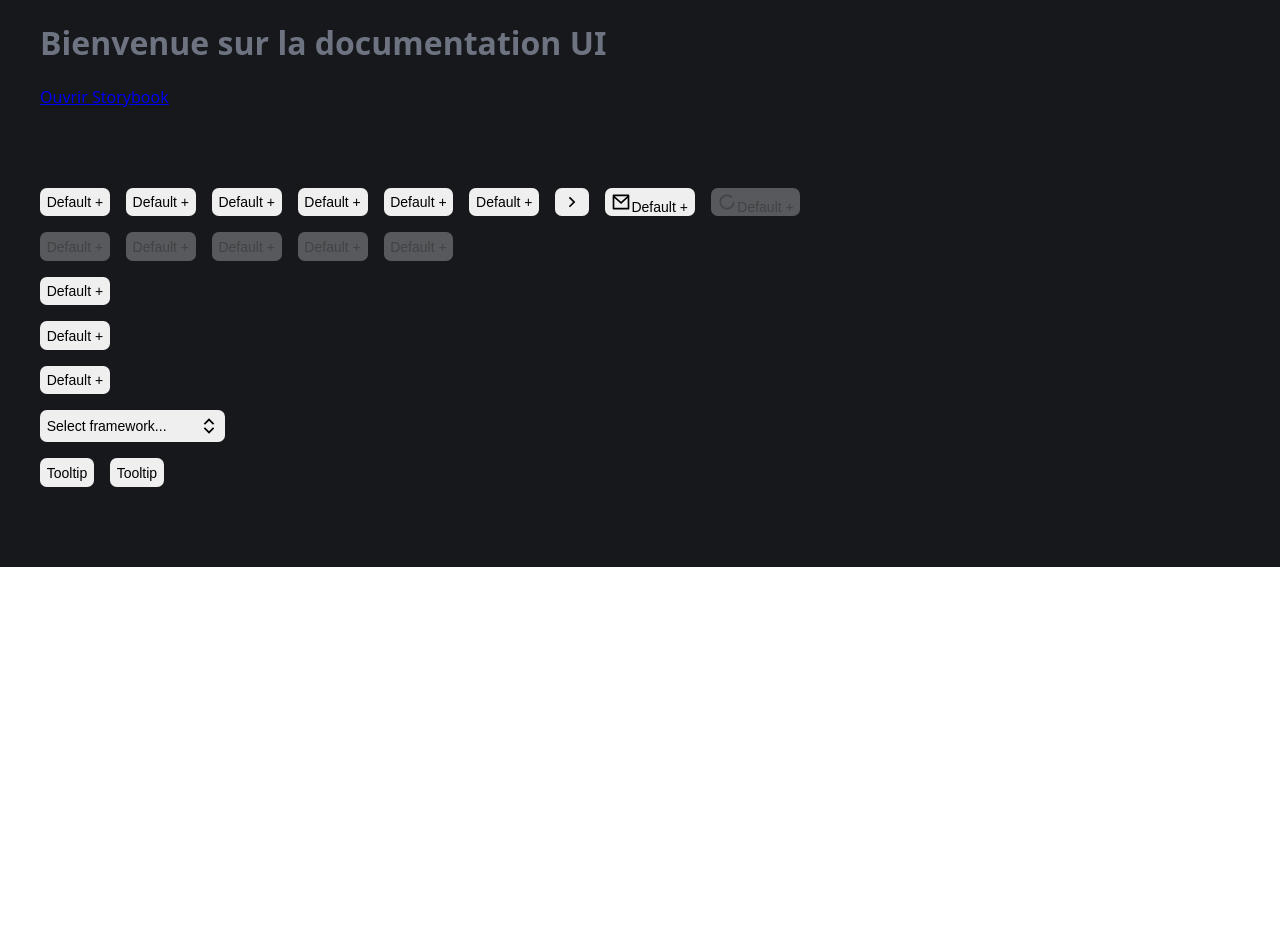
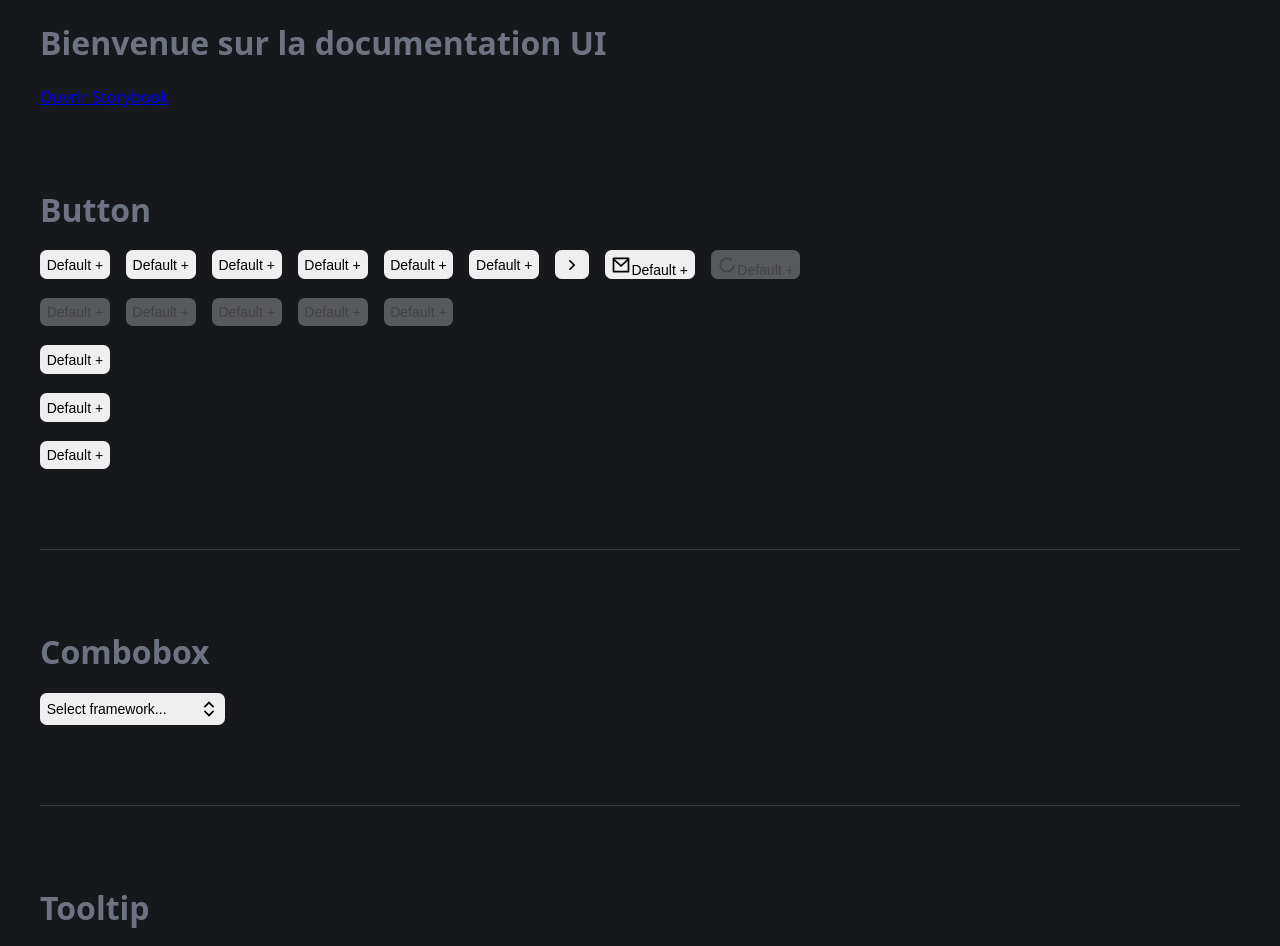
Before and after one commit to elyseeMB/librairiesComponents, a React (Vite) app: page / in a window 1280 px wide. Shown: the top 946 px of the page. Before the commit the page ends 800 px from the top, so only its background shows below. Built offline with nearby package versions, Linux system fonts and the light colour scheme.

Commit message:
fix: presentation.css

```diff
--- a/src/Presentation.tsx
+++ b/src/Presentation.tsx
@@ -28,6 +28,8 @@ export function Presentation() {
       </div>
       <div className="presentation">
         <div className="stack">
+          <div className="block">
+            <h1>Button</h1>
             <div className="hstack">
               <Button variant="primary" children={label.button} />
               <Button variant="secondary" children={label.button} />
@@ -63,14 +65,24 @@ export function Presentation() {
             <div className="hstack">
               <Button size="small" children={label.button} />
             </div>
+          </div>
+          <hr />
+          <div className="block">
+            <h1>Combobox</h1>
             <div className="hstack">
               <Combobox />
             </div>
+          </div>
+          <hr />
+          <div className="block">
+            <h1>Tooltip</h1>
             <div className="hstack">
               <Tooltip message="t is a long established" />
               <Tooltip message="t is a long established fact that a reader will be distracted by the readable content of a page when looking at its layout. The point of using Lorem Ipsum is that it has a more-or-less normal distribution of letters, as opposed to using 'Content here, content here', making it look like readable English. Many desktop publishing packages and web page editors now use Lorem Ipsum as their default model text, and a search for 'lorem ipsum' will uncover many web sites still in their infancy. Various versions have evolved over the years, sometimes by accident, sometimes on purpose (injected humour and the like)." />
             </div>
           </div>
+          <hr />
+        </div>
       </div>
     </>
   );
--- a/src/css/modules/presentation.css
+++ b/src/css/modules/presentation.css
@@ -2,6 +2,11 @@
   width: 100%;
   height: 100%;
   padding-block: 5rem;
+}
+
+.presentation h1 {
+  padding: 0;
+  margin: 0;
 }
 
 .stack {
@@ -18,3 +23,19 @@
   gap: 1rem;
   flex-wrap: wrap;
 }
+
+hr {
+  width: 100%;
+  height: 1.2px;
+  border: none;
+  background: var(--deep-gray-600);
+  margin-block: 4rem;
+}
+
+.block {
+  display: flex;
+  flex-wrap: wrap;
+  flex-direction: column;
+  gap: 1.2rem;
+  justify-content: space-between;
+}
```
Lines whose indentation alone changed are shown as unchanged.
